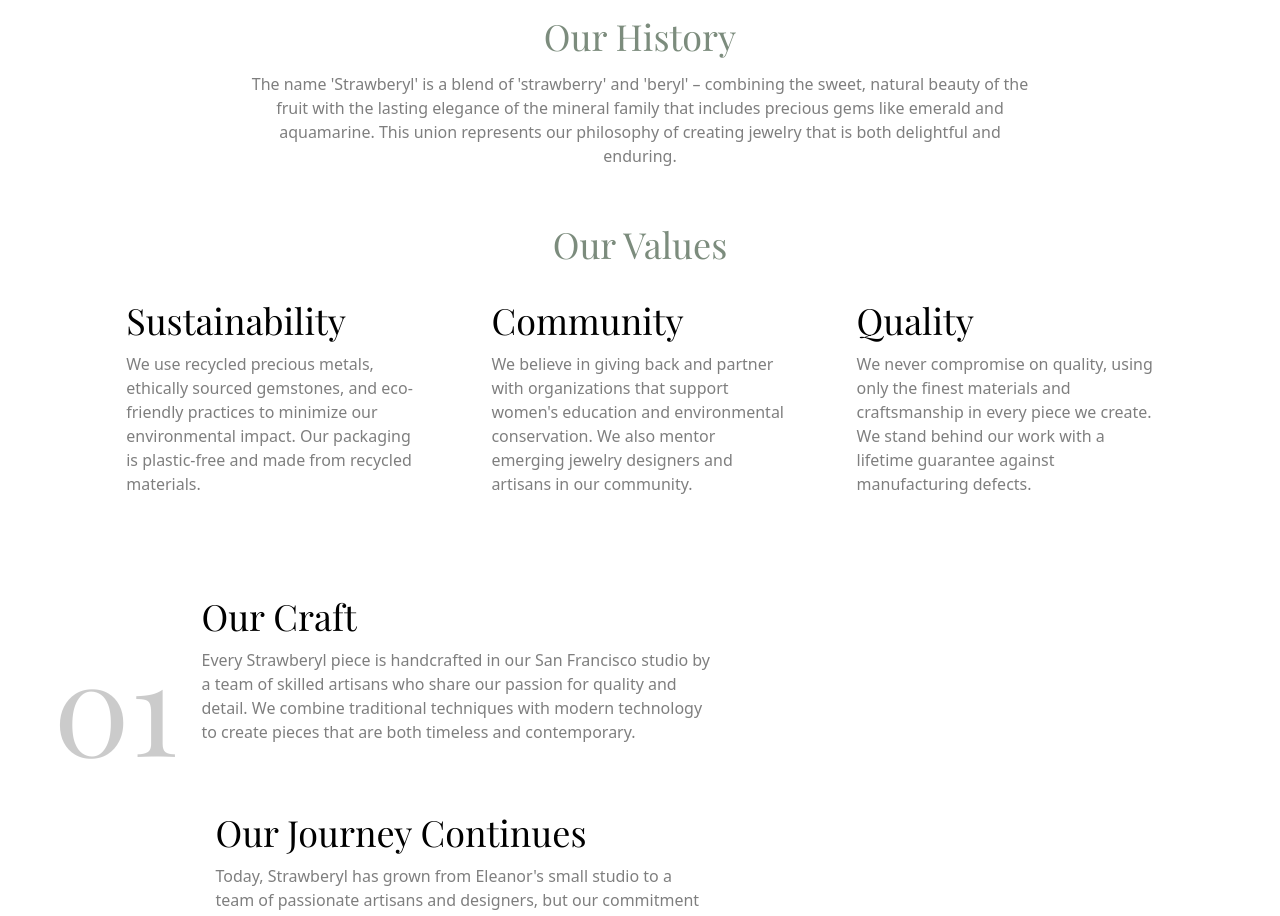
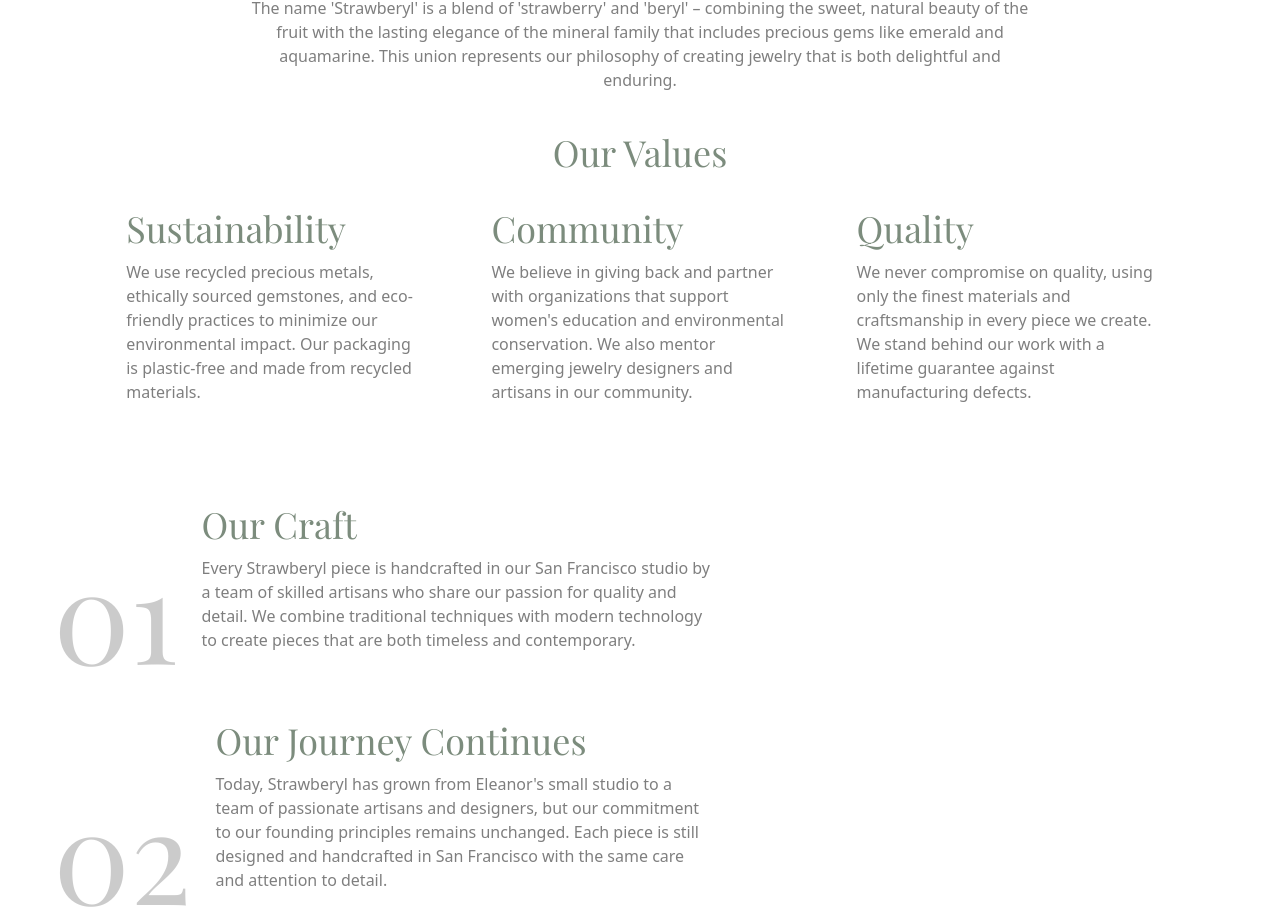
Before and after one commit to HlobisileLukhele/strawberyl-ecommerce, a React (Vite) app: page /about in a window 1280 px wide. Shown: the part 692-1608 px from the top of the page. Built offline with nearby package versions, Linux system fonts and the light colour scheme; a web font is replaced by a local one.

Commit message:
updated the about page

```diff
--- a/src/Pages/About.jsx
+++ b/src/Pages/About.jsx
@@ -1,4 +1,4 @@
-import AboutImage from '../assets/about.png'
+import AboutImage from '@/assets/about.png'
 
 const About = () => {
   return (
@@ -18,10 +18,10 @@
            </p>
          </div>
 
-         <img src={AboutImage} alt="about-hero" className="object-cover hidden md:block h-[500px]" />
+         <img src={AboutImage} alt="about-hero" className="object-cover hidden md:block h-[400px] md:mt-8" />
       </div>
 
-      <div className="md:text-center text-left my-14 w-full md:w-2/3 mx-auto">
+      <div className="md:text-center text-left mt-10 w-full md:w-2/3 mx-auto">
          <h2 className="text-3xl md:text-4xl my-4 font-bold title text-[#7c8c7d]">
             Our History
            </h2>
@@ -30,32 +30,32 @@
            </p>
       </div>
 
-       <h2 className="text-3xl md:text-4xl md:text-center text-left mt-4 font-bold title text-[#7c8c7d]">
+       <h2 className="text-3xl md:text-4xl md:text-center text-left mt-10 font-bold title text-[#7c8c7d]">
             Our Values
        </h2>
 
         <div className="grid grid-cols-1 sm:grid-cols-2 gap-5 md:grid-cols-3 w-full md:w-11/12 mb-4 mx-auto">
 
             <div className=" flex flex-col items-center md:p-6 justify-center">
-              <h2 className="md:text-4xl text-2xl my-3 font-semibold self-start title">Sustainability</h2>
+              <h2 className="md:text-4xl text-2xl my-3 font-semibold self-start title text-[#7c8c7d]">Sustainability</h2>
               <p className="opacity-50 text-base">We use recycled precious metals, ethically sourced gemstones, and eco-friendly practices to minimize our environmental impact. Our packaging is plastic-free and made from recycled materials.</p>
             </div>
             <div className=" flex flex-col items-center md:p-6 justify-center">
-              <h2 className="text-2xl md:text-4xl my-3 font-semibold self-start title">Community</h2>
+              <h2 className="text-2xl md:text-4xl my-3 font-semibold self-start title text-[#7c8c7d]">Community</h2>
               <p className="opacity-50 text-base">We believe in giving back and partner with organizations that support women's education and environmental conservation. We also mentor emerging jewelry designers and artisans in our community.</p>
             </div>
             <div className=" flex flex-col items-center md:p-6 justify-center">
-              <h2 className="text-2xl md:text-4xl  my-3 font-semibold self-start title">Quality</h2>
+              <h2 className="text-2xl md:text-4xl  my-3 font-semibold self-start title text-[#7c8c7d]">Quality</h2>
               <p className="opacity-50 text-base">We never compromise on quality, using only the finest materials and craftsmanship in every piece we create. We stand behind our work with a lifetime guarantee against manufacturing defects.</p>
             </div>
 
        </div>
 
-        <div className="grid grid-cols-1 gap-2 w-full md:w-7/12 mb-4 mt-10">
+        <div className="grid grid-cols-1 gap-2 w-full md:w-7/12 mt-10 mb-16">
           <div className=" flex flex-col md:flex-row items-center justify-center group">
               <h2 className="font-extrabold title md:text-9xl text-7xl self-end opacity-20 transform duration-500 group-hover:-rotate-12 group-hover:scale-110">01</h2>
               <div className="flex flex-col items-center p-2 md:p-6 justify-center">
-                  <h2 className="text-2xl md:text-4xl  my-3 font-semibold self-start title">Our Craft</h2>
+                  <h2 className="text-2xl md:text-4xl  my-3 font-semibold self-start title text-[#7c8c7d] ">Our Craft</h2>
                   <p className="opacity-50 text-base">Every Strawberyl piece is handcrafted in our San Francisco studio by a team of skilled artisans who share our passion for quality and detail. We combine traditional techniques with modern technology to create pieces that are both timeless and contemporary.</p>
               </div>
           </div>
@@ -63,7 +63,7 @@
           <div className=" flex flex-col md:flex-row items-center justify-center group">
             <h2 className="font-extrabold title text-7xl md:text-9xl self-end opacity-20 transform duration-500 group-hover:-rotate-12 group-hover:scale-110">02</h2>
             <div className="flex flex-col items-center p-2 md:p-6 justify-center">
-                <h2 className="text-2xl md:text-4xl my-3 font-semibold self-start title">Our Journey Continues</h2>
+                <h2 className="text-2xl md:text-4xl my-3 font-semibold self-start title text-[#7c8c7d]">Our Journey Continues</h2>
                 <p className="opacity-50 text-base">Today, Strawberyl has grown from Eleanor's small studio to a team of passionate artisans and designers, but our commitment to our founding principles remains unchanged. Each piece is still designed and handcrafted in San Francisco with the same care and attention to detail.</p>
             </div>
           </div>
```
Also changed, not shown: src/assets/about.png.
